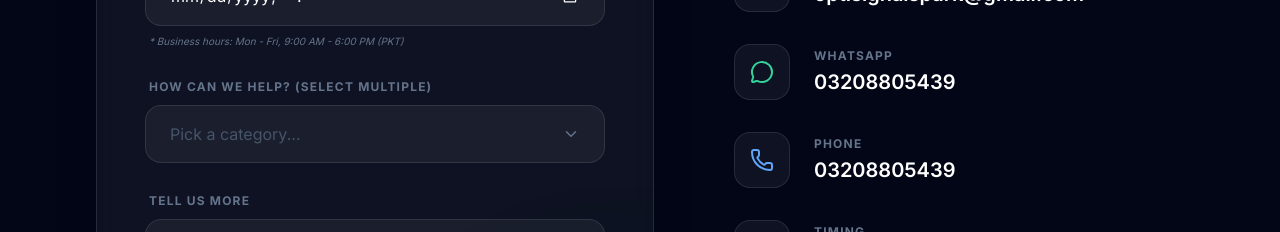
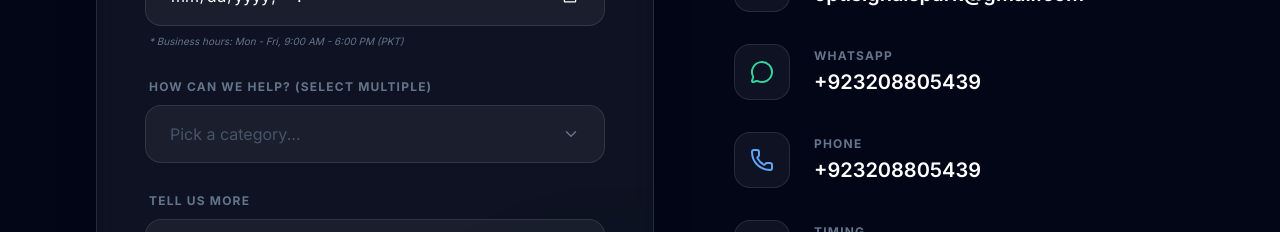
Before and after one commit to MuhammadAhmedAbbas/optisignals_portfolio, a React (Vite) app: page /contact in a window 1280 px wide. Shown: the part 711-943 px from the top of the page. Built offline with nearby package versions, Linux system fonts and the light colour scheme.

Commit message:
number corrected

```diff
--- a/src/pages/Contact.jsx
+++ b/src/pages/Contact.jsx
@@ -232,7 +232,7 @@ export default function Contact() {
                 <div>
                   <p className="text-xs uppercase tracking-widest font-bold text-slate-500 mb-1">WhatsApp</p>
                   <a href="https://wa.me/923208805439" target="_blank" rel="noreferrer" className="text-xl font-semibold text-white hover:text-emerald-400 transition-colors">
-                    03208805439
+                    +923208805439
                   </a>
                 </div>
               </motion.div>
@@ -247,8 +247,8 @@ export default function Contact() {
                 </div>
                 <div>
                   <p className="text-xs uppercase tracking-widest font-bold text-slate-500 mb-1">Phone</p>
-                  <a href="tel:03208805439" className="text-xl font-semibold text-white hover:text-blue-400 transition-colors">
-                    03208805439
+                  <a href="tel:+923208805439" className="text-xl font-semibold text-white hover:text-blue-400 transition-colors">
+                    +923208805439
                   </a>
                 </div>
               </motion.div>
```
